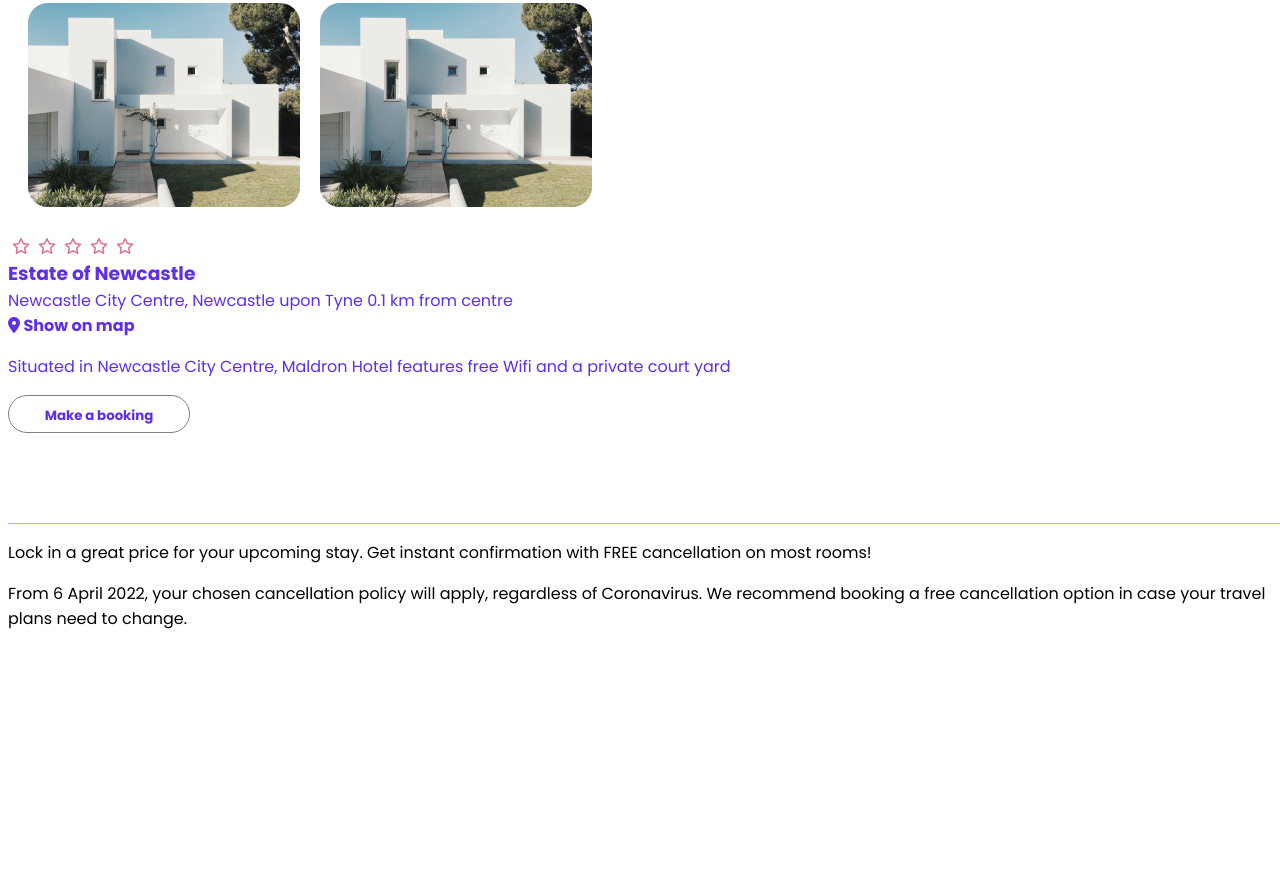
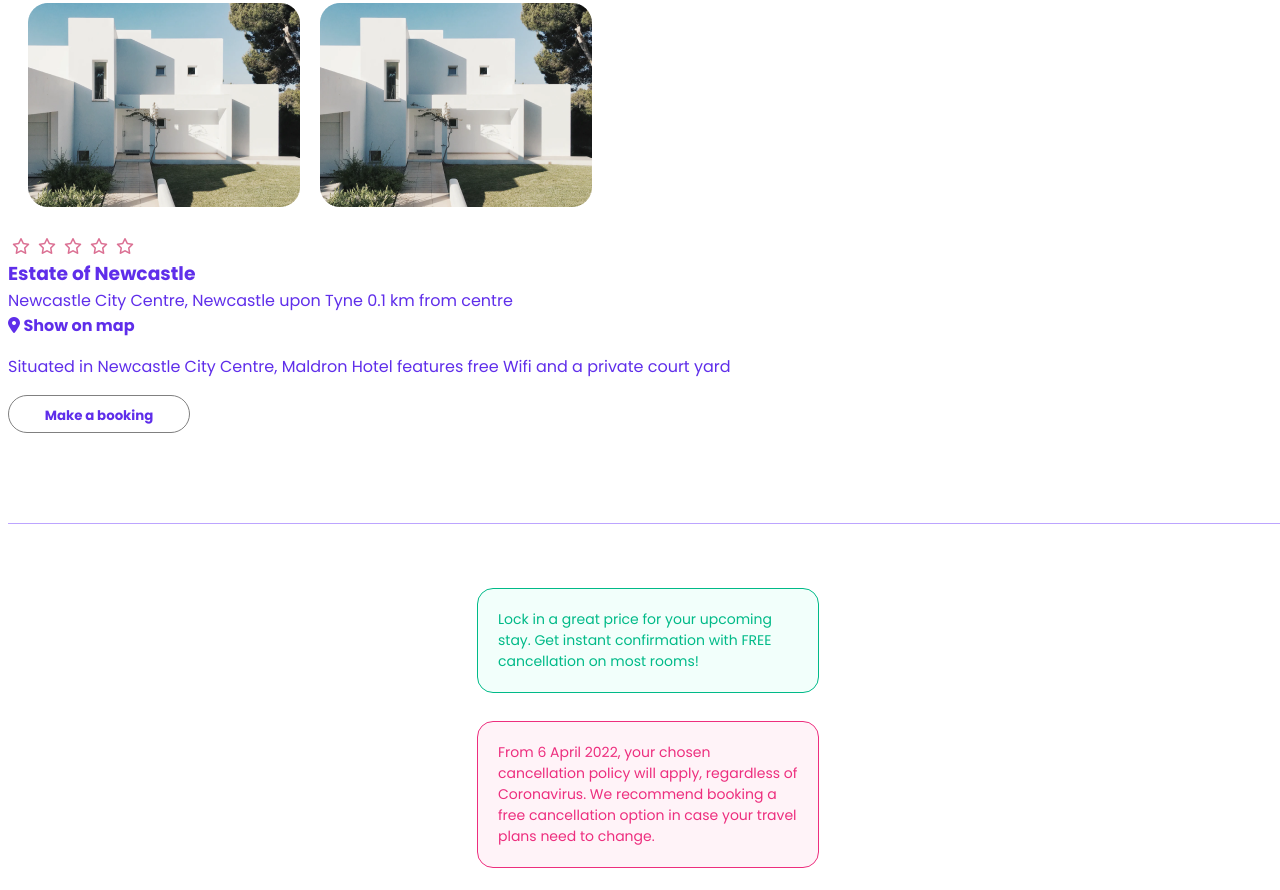
Before and after one commit to manuelaperezsimon/202207-w1chwe-adrian-arco-manuela-perez, a website: page index.html in a window 1280 px wide. Shown: the part 924-1814 px from the top of the page. Before the commit the page ends 1571 px from the top, so only its background shows below. Drawn offline with nearby package versions, Linux system fonts and the light colour scheme; files that its build step writes are made by us from their sources.

Commit message:
Added style to attention targets (green and pink)

```diff
--- a/index.html
+++ b/index.html
@@ -104,7 +104,7 @@
   <p class="text-attention__target target--green">
     Lock in a great price for your upcoming stay. Get instant confirmation with FREE cancellation on most rooms!
   </p>
-  <p class="text-attention__target target--red">
+  <p class="text-attention__target target--pink">
     From 6 April 2022, your chosen cancellation policy will apply, regardless of Coronavirus.
     We recommend booking a free cancellation option in case your travel plans need to change.
   </p>
--- /dev/null
+++ b/sass/components/_text-attention.scss
@@ -0,0 +1,27 @@
+@use "../variables/colors";
+
+.text-attention {
+
+    display: flex;
+    flex-direction: column;
+    align-items: center;
+    margin-top: 50px;
+
+  .text-attention__target {
+    border-radius: 16px;
+    padding: 20px;
+    width: 300px;
+    font-size: 14px;
+  }
+  .target--green {
+    border: 1px solid colors.$green-color;
+    color: colors.$green-color;
+    background-color:  #F2FFFB;
+  }
+
+  .target--pink {
+    border: 1px solid colors.$pink-color;
+    color: colors.$pink-color;
+    background-color: #FFF3F8;;
+  }
+}
--- a/sass/styles.scss
+++ b/sass/styles.scss
@@ -5,6 +5,7 @@
 @use "../sass/components/form";
 @use "../sass/components/search";
 @use "partials/button";
+@use "../sass/components/text-attention";
 
 
 * {
--- a/sass/variables/_colors.scss
+++ b/sass/variables/_colors.scss
@@ -5,3 +5,4 @@ $white-color: #F7F7FC;
 $light-purple-color: #BCA4FF;
 $grey-lane-color: #bca4ff;
 $violet-background: #2A00A2;
+$green-color: #00BA88;
```
